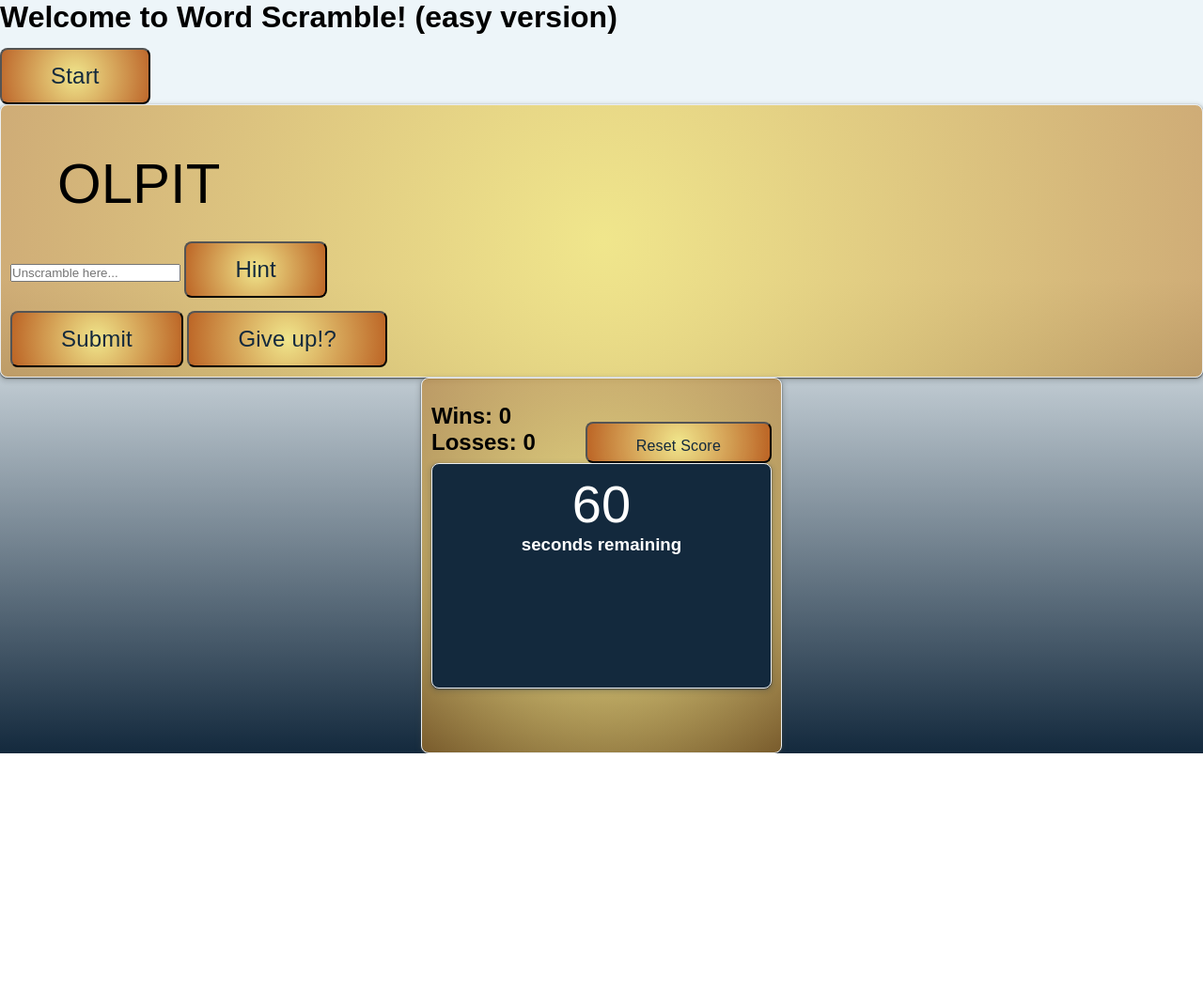
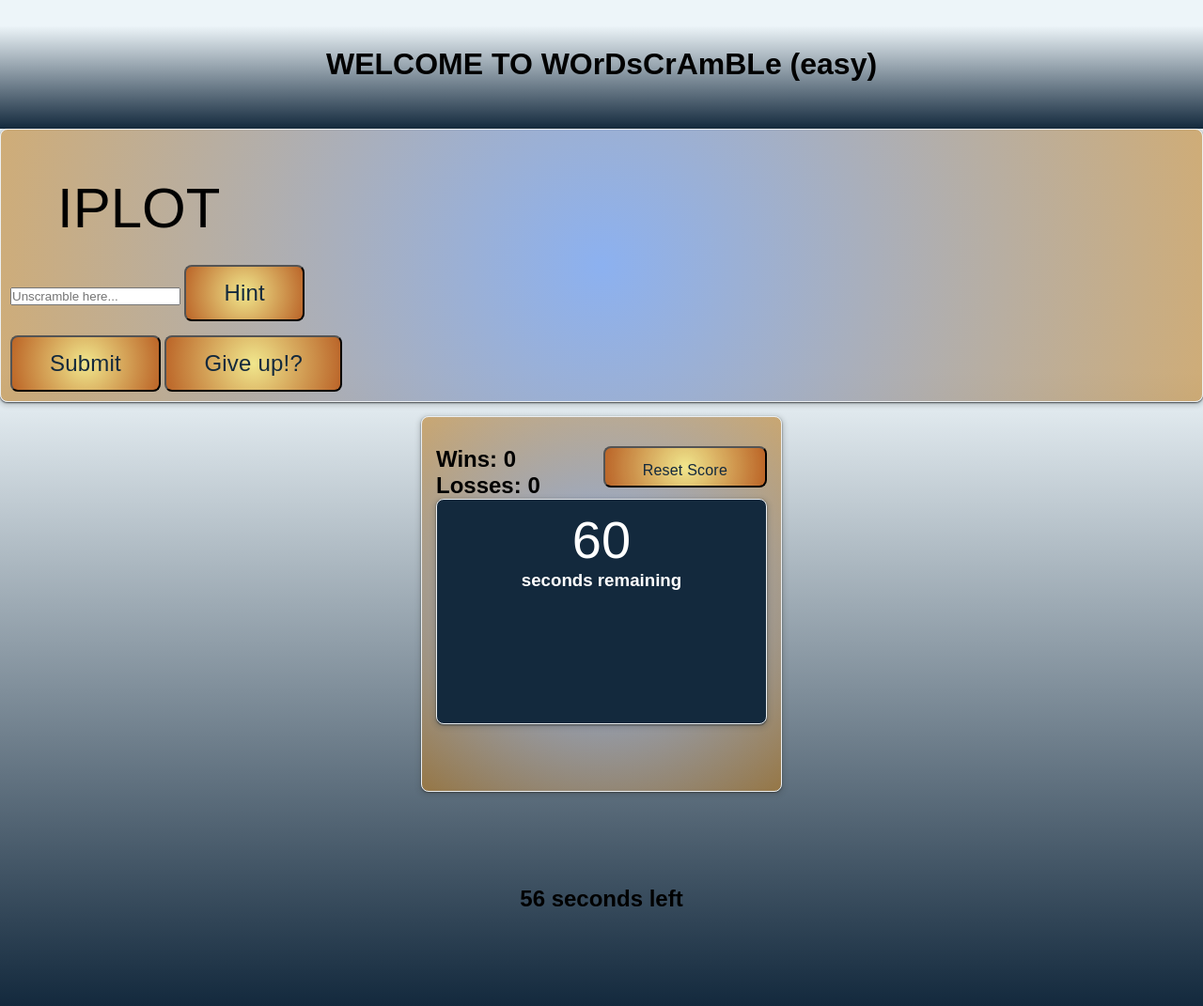
Before and after one commit to mellinwood1023/Word_Scramble, a plain HTML site: page index_easy.html in a window 1280 px wide. Shown: the whole page at 94% size. Before the commit the page ends 802 px from the top, so only its background shows below. Drawn offline with Linux system fonts and the light colour scheme.

Commit message:
revised styling in easy css

```diff
--- a/assets/style.css
+++ b/assets/style.css
@@ -25,7 +25,7 @@ body {
 }
 
 button {
-    background: radial-gradient(circle, rgba(240, 230, 140, 1) 0%, rgba(187, 96, 33, 0.9542191876750701) 100%);
+    background: radial-gradient(circle, rgb(140, 177, 240) 0%, rgba(187, 124, 33, 0.9542191876750701) 100%);
     border-radius: 8px;
     color: #13293d;
     cursor: pointer;
--- a/assets/style_easy.css
+++ b/assets/style_easy.css
@@ -11,18 +11,31 @@ body {
   flex-direction: column;
   min-height: 100vh;
   justify-content: flex-start;
-  background: linear-gradient(0deg, rgba(19, 41, 61, 1) 0%, rgba(237, 245, 249, 1) 63%);
+  background: linear-gradient(0deg, rgba(19, 41, 61, 1) 0%, rgb(237, 245,249) 63%);
 }
 
-/* creates a card with: A yellow-to-brown gradient background Rounded corners A subtle border A professional-looking shadow Centered positioning Internal spacing */
+header {
+  padding: 50px;
+  text-align: center;
+  background: linear-gradient(0deg, rgba(19, 41, 61, 1) 0%, rgb(237, 245, 249) 80%);
+  color: black;
+  border-bottom: 10px lightgray;
+
+}
+/* creates a card with: yellow-to-brown gradient background; Rounded corners; subtle border; A shadow; Centered positioning; Internal spacing */
 .card {
-  background: radial-gradient(circle, rgba(240, 230, 140, 1) 0%, rgba(187, 124, 33, 0.604079131652661) 100%);
+  background: radial-gradient(circle, rgb(140, 177, 240) 0%, rgba(187, 124, 33, 0.6) 100%);
   border: 1px solid #eceff1;
   border-radius: 8px;
   box-shadow: rgba(60, 64, 67, 2) 0 1px 2px 0,
     rgba(60, 64, 67, 0.15) 0 2px 4px 3px;
   margin: auto;
   padding: 10px;
+}
+
+.card.results {
+ padding: 15px;
+margin-top: 15px;
 }
 
 .timer {
@@ -58,7 +71,7 @@ body {
   font-size: 16px;
   height: 30px;
   line-height: 8px;
-  margin-top: 20px;
+  margin-top: 0px;
 }
 
 .container {
@@ -83,7 +96,7 @@ body {
 }
 
 button {
-  background: radial-gradient(circle, rgba(240, 230, 140, 1) 0%, rgba(187, 96, 33, 0.9542191876750701) 100%);
+  background: radial-gradient(circle, rgba(240, 230, 140, 1) 0%, rgba(187, 96, 33, 0.95) 100%);
   border-radius: 8px;
   color: #13293d;
   cursor: pointer;
@@ -91,7 +104,7 @@ button {
   letter-spacing: 0.21px;
   line-height: 16px;
   max-width: 255px;
-  padding: 20px 52px;
+  padding: 20px 40px;
   text-align: center;
   transition-duration: 0.15s;
   transition-property: background-color;
--- a/index_easy.html
+++ b/index_easy.html
@@ -11,10 +11,7 @@
 
 <body>
   <header>
-    <h1>Welcome to Word Scramble! (easy version)</h1>
-    <nav>
-      <button class="start-button">Start</button>
-    </nav>
+    <h1>WELCOME TO WOrDsCrAmBLe (easy)</h1>
   </header>
   <main>
     <section>
@@ -46,16 +43,14 @@
         </div>
       </div>
 
-      <div id="container2">
-        <!-- <div id="word" class="larg-font"></div> -->
-        <!-- <input type="text" id="input" placeholder="Unscramble here..."> -->
-        <!-- <button id="hint">Hint</button>
-        <div id="message"></div>
-        <button id="submit">Submit</button>
-        <button id="output">Give up!?</button> -->
-      </div>
-    </section>
-    <script src="./script_easy.js"></script>
+      <section>
+        <div class="container">
+          <h1 class="welcome"></h1>
+          <h2 id="countdown"></h2>
+          <p id="main"></p>
+        </div>
+      </section>
+      <script src="./script_easy.js"></script>
 </body>
 
 </html>
--- a/script_easy.js
+++ b/script_easy.js
@@ -33,7 +33,6 @@ function shuffle(str) {
 const timerEl = document.getElementById('countdown');
 const mainEl = document.getElementById('main');
 
-
 function countdown() {
     let timeLeft = 60;
 
@@ -45,15 +44,13 @@ function countdown() {
         timerEl.textContent = timeLeft + '  seconds left';
         timeLeft--;
       } else {
-        timerEl.textContent = '';
+        timerEl.textContent = `OUT OF TIME! The word was ${displayWord.toLowerCase()}`;
         clearInterval(timeInterval);
       }
     }, 1000);
+    refresh();
   }
 countdown();
-
-
-
 
 function refresh() {
     index = Math.floor(Math.random() * 5);
@@ -79,6 +76,5 @@ function checkGuess() {
         result.style.backgroundColor = "red";
         console.log('Try again');
     }
-
 }
 submitGuess.addEventListener("click", checkGuess);
```
Also changed, not shown: js/script_easy.js (+4 -4 lines).
